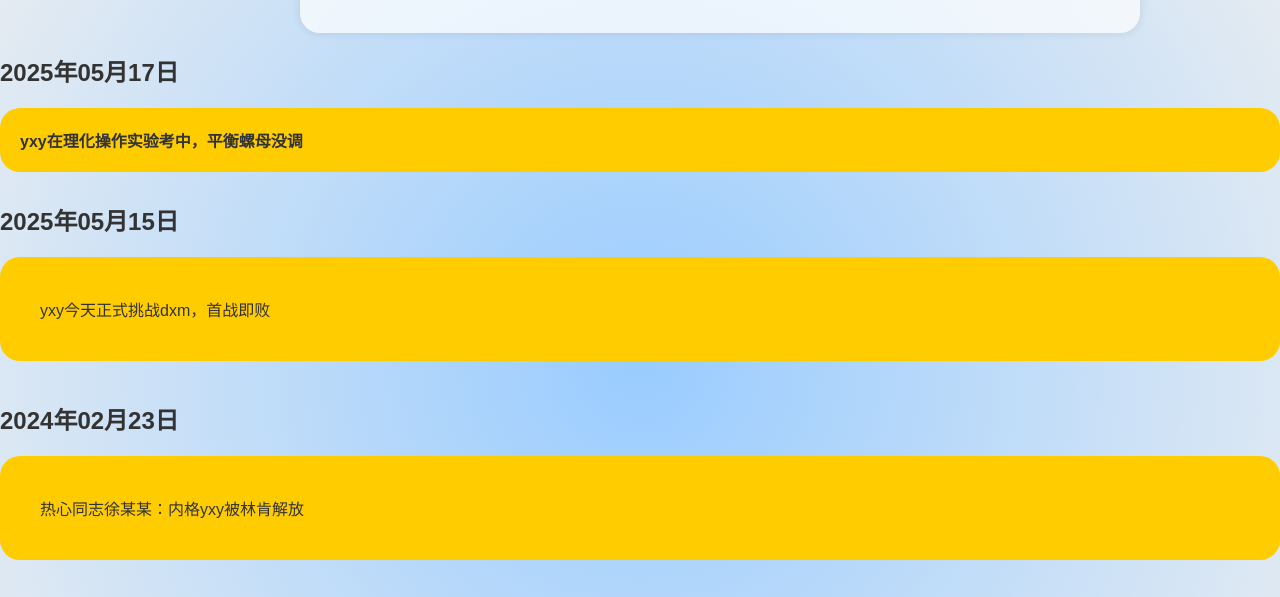
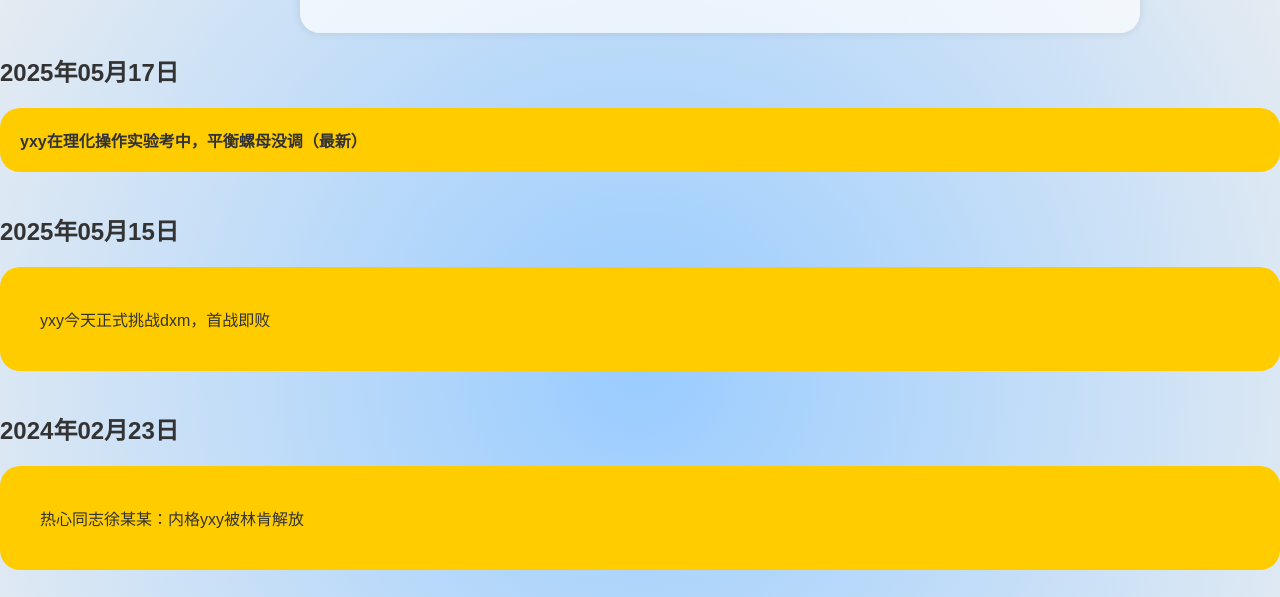
Before and after one commit to wym100171113/yxy, a plain HTML site: page index.html in a window 1280 px wide. Shown: the part 196-793 px from the top of the page. Drawn offline with Linux system fonts and the light colour scheme.

Commit message:
Update index.html

```diff
--- a/index.html
+++ b/index.html
@@ -148,8 +148,9 @@
     <div class="entry">
         <div class="date">2025年05月17日</div>
         <div class="update">
-            <p class="latest">yxy在理化操作实验考中，平衡螺母没调</p>
+            <p class="latest">yxy在理化操作实验考中，平衡螺母没调（最新）</p>
         </div>
+    </div>
     <div class="entry">
         <div class="date">2025年05月15日</div>
         <div class="update">
```
